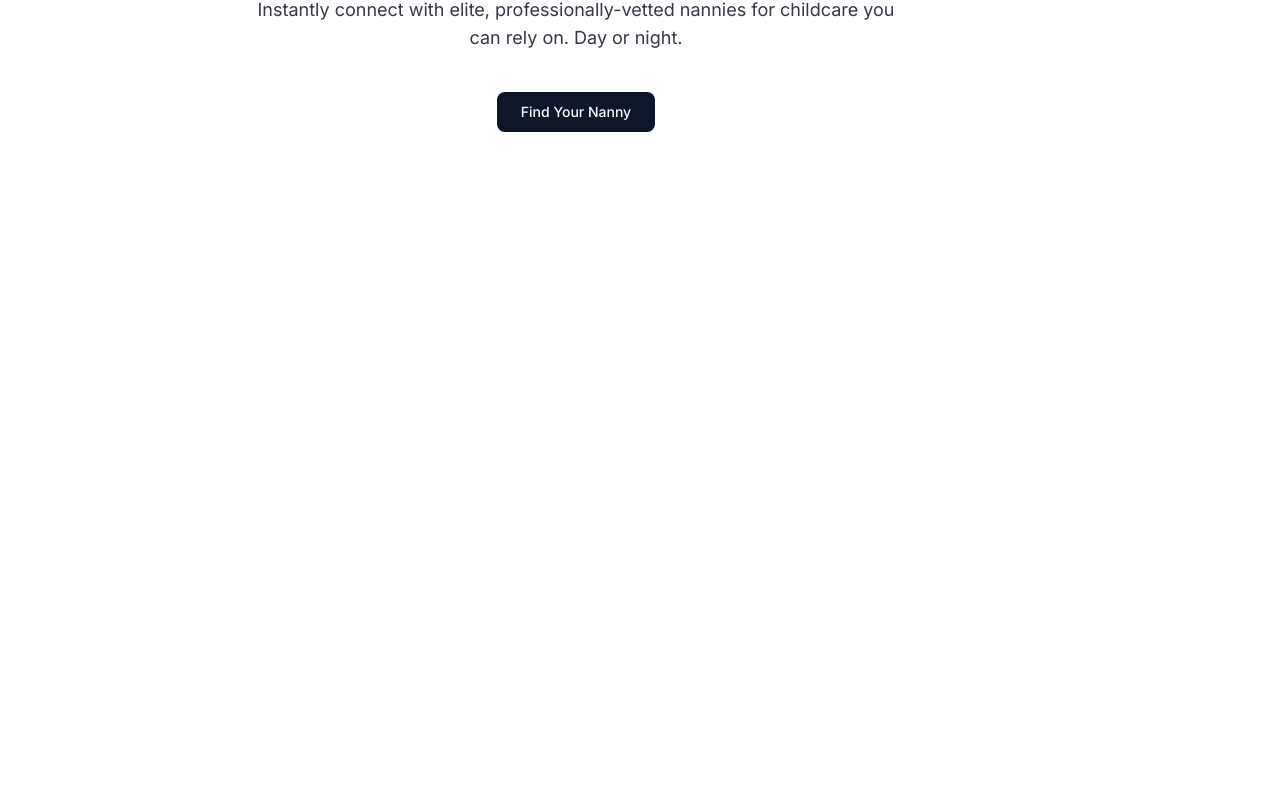
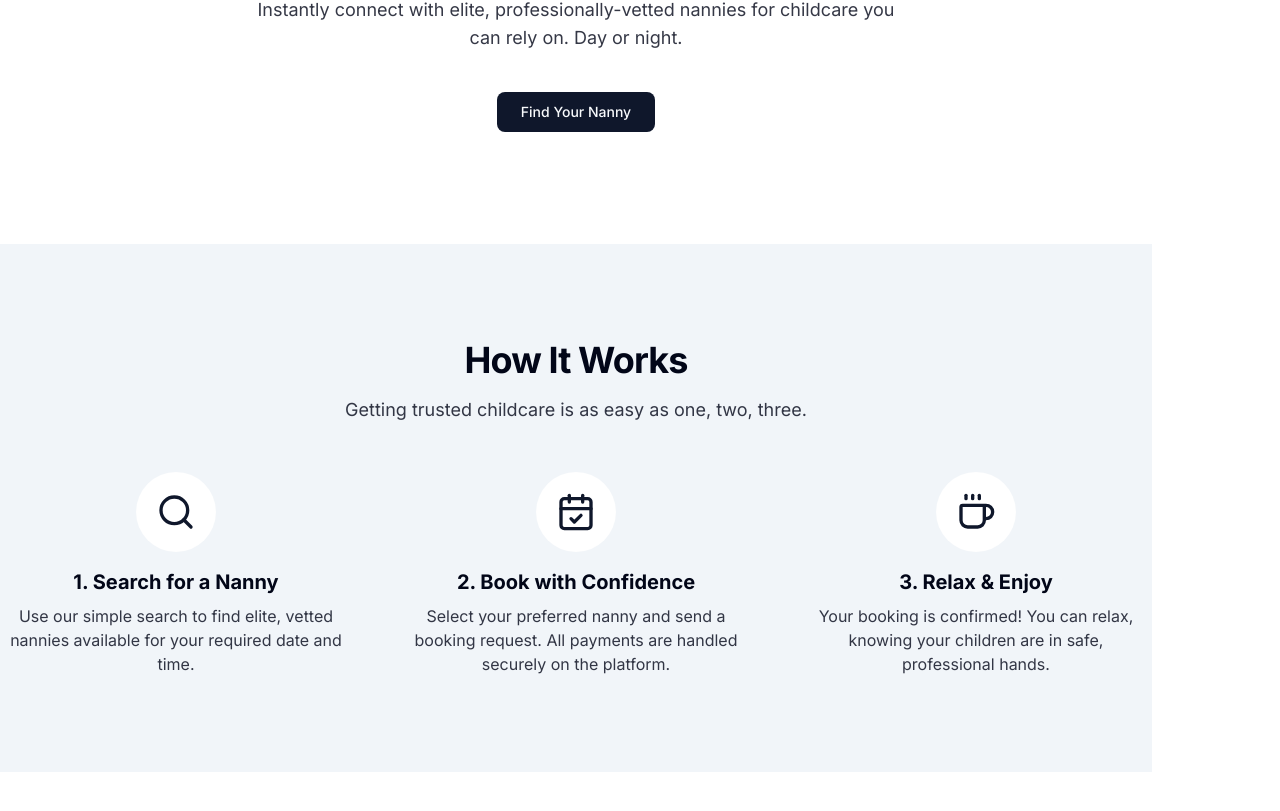
Before and after one commit to devjoe1991/sitter-city, a Next.js app: page / in a window 1280 px wide. Shown: the part 365-1176 px from the top of the page. Before the commit the page ends 800 px from the top, so only its background shows below. Built offline with nearby package versions, Linux system fonts and the light colour scheme.

Commit message:
feat(P1-T3): Build landing page "How It Works" section

```diff
--- a/app/page.tsx
+++ b/app/page.tsx
@@ -1,9 +1,11 @@
 import HeroSection from '@/components/landing/HeroSection';
+import HowItWorksSection from '@/components/landing/HowItWorksSection';
 
 export default function Home() {
   return (
     <>
       <HeroSection />
+      <HowItWorksSection />
       {/* Other landing page sections will be added here in subsequent tasks */}
     </>
   );
--- /dev/null
+++ b/components/landing/HowItWorksSection.tsx
@@ -0,0 +1,53 @@
+import { Search, CalendarCheck, Coffee } from 'lucide-react';
+
+const HowItWorksSection = () => {
+  const steps = [
+    {
+      icon: <Search className="h-10 w-10 text-primary" />,
+      title: '1. Search for a Nanny',
+      description:
+        'Use our simple search to find elite, vetted nannies available for your required date and time.',
+    },
+    {
+      icon: <CalendarCheck className="h-10 w-10 text-primary" />,
+      title: '2. Book with Confidence',
+      description:
+        'Select your preferred nanny and send a booking request. All payments are handled securely on the platform.',
+    },
+    {
+      icon: <Coffee className="h-10 w-10 text-primary" />,
+      title: '3. Relax & Enjoy',
+      description:
+        'Your booking is confirmed! You can relax, knowing your children are in safe, professional hands.',
+    },
+  ];
+
+  return (
+    <section className="bg-muted py-16 md:py-24">
+      <div className="container max-w-6xl">
+        <div className="mx-auto mb-12 max-w-2xl text-center">
+          <h2 className="text-3xl font-bold tracking-tight md:text-4xl">
+            How It Works
+          </h2>
+          <p className="mt-4 text-lg text-foreground/80">
+            Getting trusted childcare is as easy as one, two, three.
+          </p>
+        </div>
+
+        <div className="grid gap-12 md:grid-cols-3">
+          {steps.map((step, index) => (
+            <div key={index} className="flex flex-col items-center text-center">
+              <div className="mb-4 flex h-20 w-20 items-center justify-center rounded-full bg-background">
+                {step.icon}
+              </div>
+              <h3 className="mb-2 text-xl font-bold">{step.title}</h3>
+              <p className="text-foreground/80">{step.description}</p>
+            </div>
+          ))}
+        </div>
+      </div>
+    </section>
+  );
+};
+
+export default HowItWorksSection;
```
